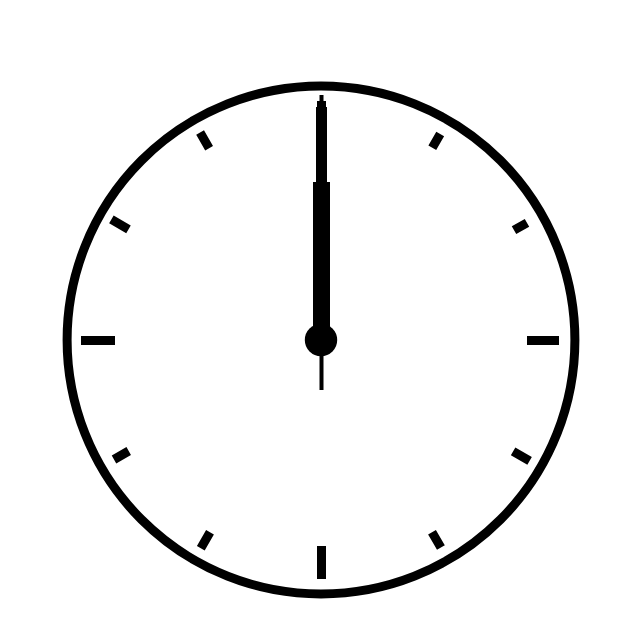
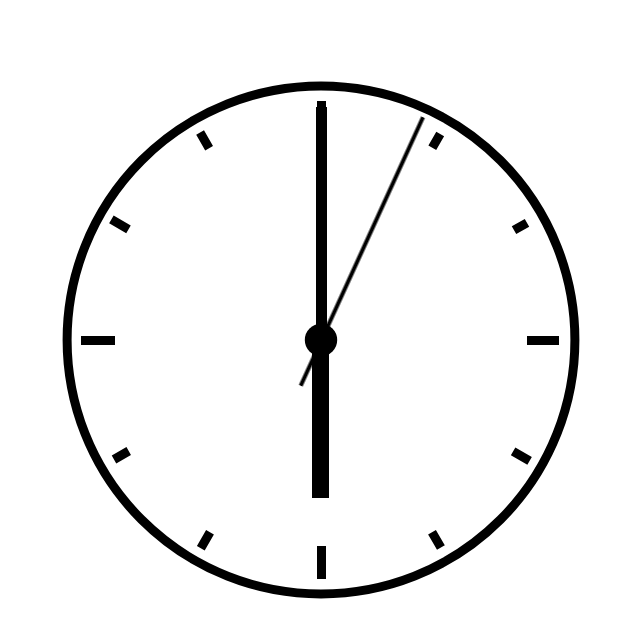
Before and after one commit to joaofuzessy/analog_clock, a plain HTML site: page index.html in a window 1280 px wide. Shown: the whole page, without its empty margins (319-959 px from the left). Drawn offline with Linux system fonts and the light colour scheme.

Commit message:
Function starting clock but still jumping at 60 seconds

```diff
--- a/index.html
+++ b/index.html
@@ -4,7 +4,7 @@
 <head>
     <meta charset="UTF-8">
     <meta name="viewport" content="width=device-width, initial-scale=1">
-    <title>A Digital Analog Clock</title>
+    <title>A Digital Analog Clock Repository</title>
     <link rel="stylesheet" href="style.css" type="text/css" media="all">
     <script src="script.js" defer></script>
 </head>
--- a/script.js
+++ b/script.js
@@ -1,3 +1,20 @@
 const HOURHAND = document.querySelector("#hour");
 const MINUTEHAND = document.querySelector("#minute");
 const SECONDHAND = document.querySelector("#second");
+
+
+
+setInterval(() => {
+    var date = new Date();
+    let hr = date.getHours();
+    let min = date.getMinutes();
+    let sec = date.getSeconds();
+
+    let hourPosition = 360/12*hr;
+    let minPosition = 360/60*min;
+    let secPosition = 360/60*sec;
+    HOURHAND.style.transform = "rotate(" + hourPosition + "deg)";
+    MINUTEHAND.style.transform = "rotate(" + minPosition + "deg)";
+    SECONDHAND.style.transform = "rotate(" + secPosition + "deg)";
+
+}, 1000);
```
